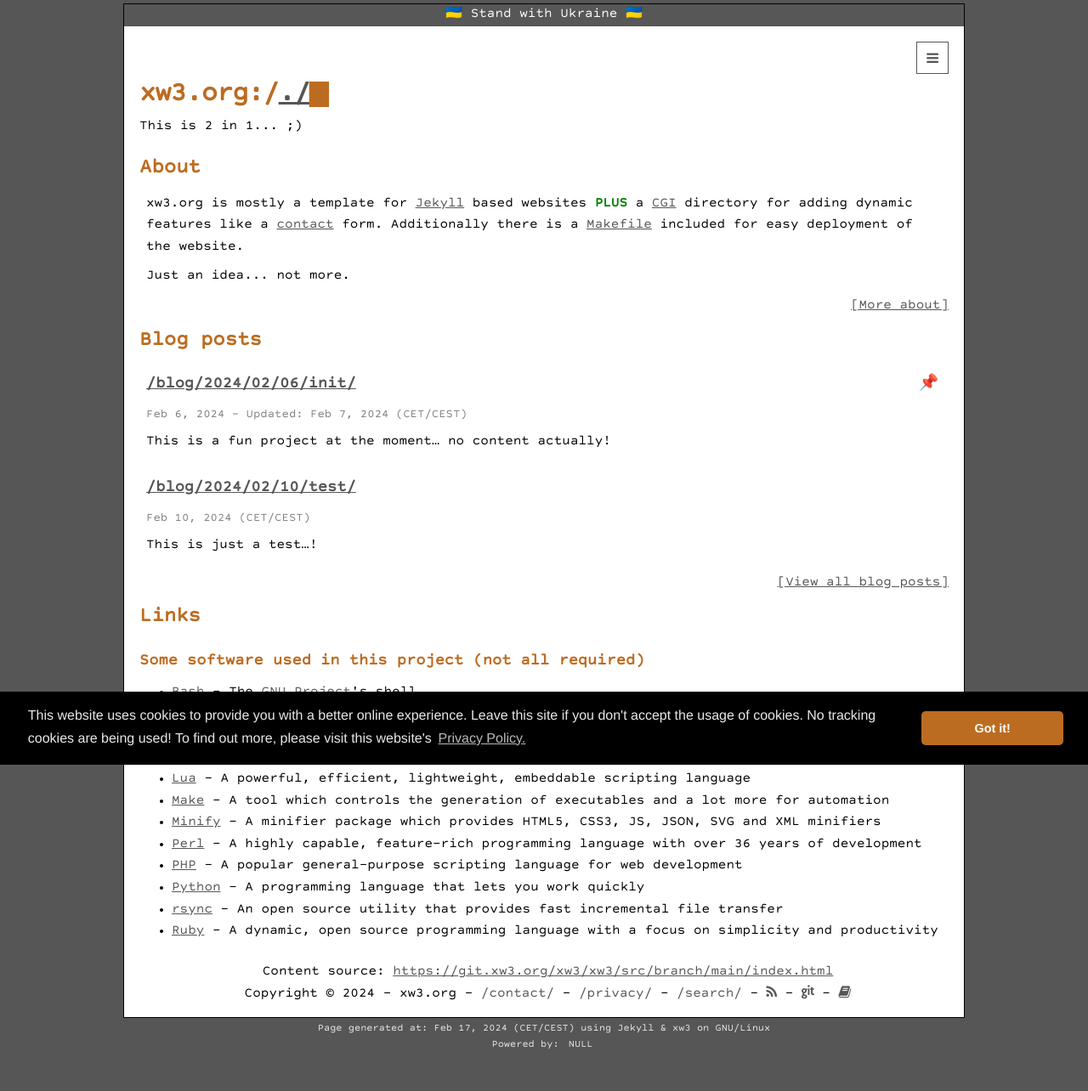
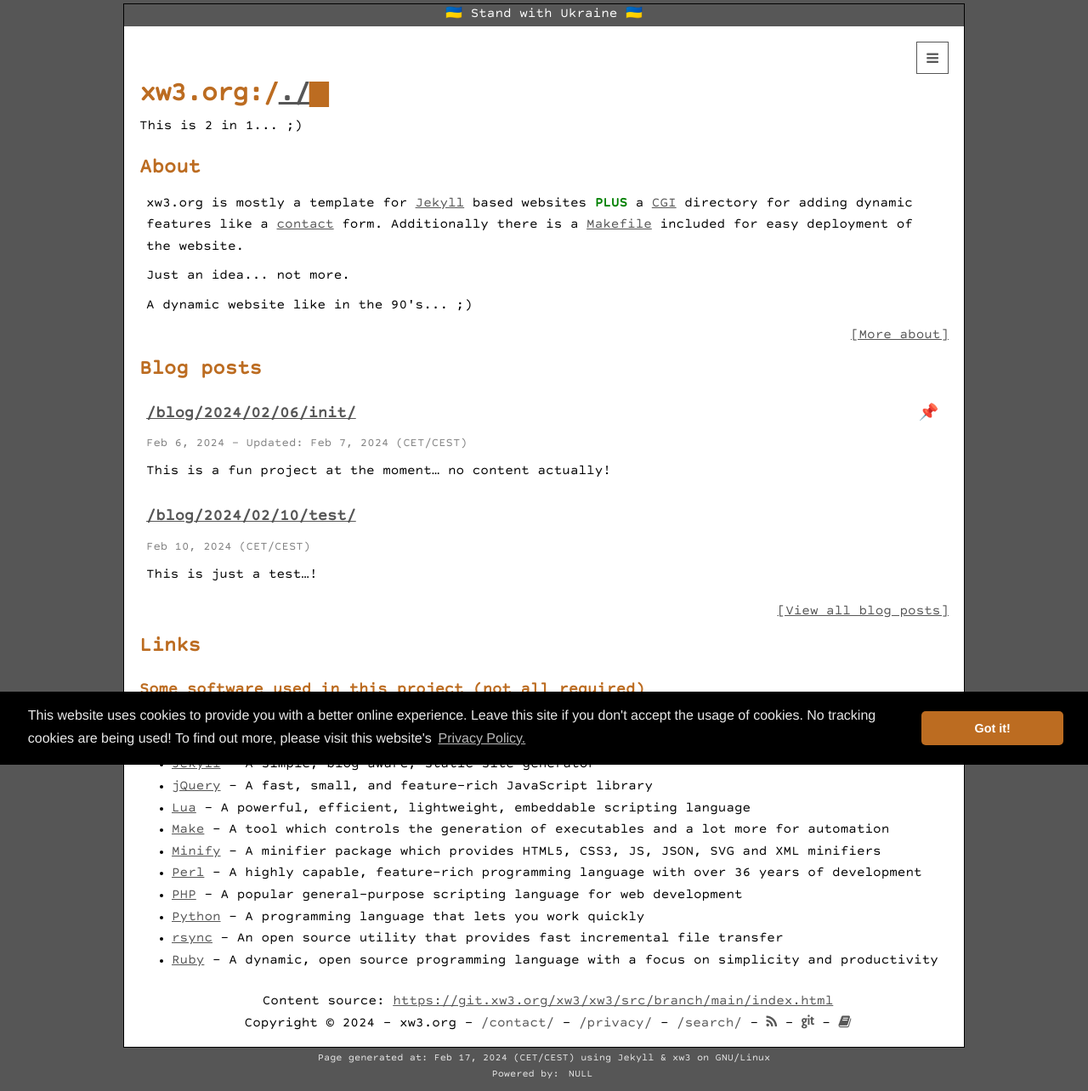
Before and after one commit to hanez/xw3, a Jekyll site: the page built from index.html, in a window 1280 px wide. Shown: the whole page at 85% size. Built offline with Jekyll 4.4.1, drawn with Linux system fonts in a browser that asks for light colours; the list of posts is cut into pages by our own code; before the commit the page ends 1249 px from its top, so only the background shows below that.

Commit message:
Content update.

```diff
--- a/index.html
+++ b/index.html
@@ -26,6 +26,8 @@ description: The xw3 CGI research project
 <p>xw3.org is mostly a template for <a href="https://jekyllrb.com/">Jekyll</a> based websites <b style="color:green;">PLUS</b> a <a href="https://git.xw3.org/xw3/cgi">CGI</a> directory for adding dynamic features like a <a href="/contact/">contact</a> form. Additionally there is a <a href="https://git.xw3.org/xw3/xw3.org/src/branch/main/Makefile">Makefile</a> included for easy deployment of the website.</p>
 
 <p>Just an idea... not more.</p>
+
+<p>A dynamic website like in the 90's... ;)</p>
 </div>
 
 <p style="text-align:right;"><a href="/about/">[More about]</a></p>
```
